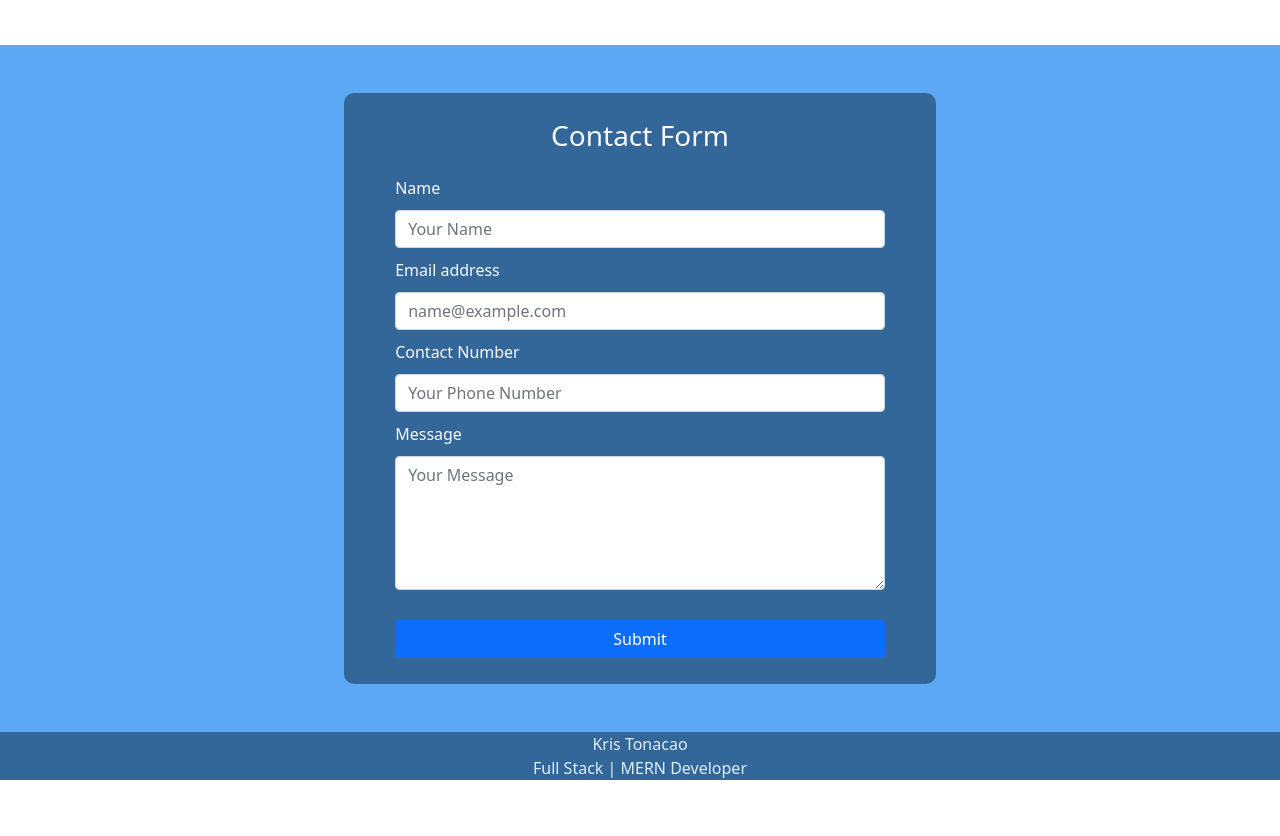
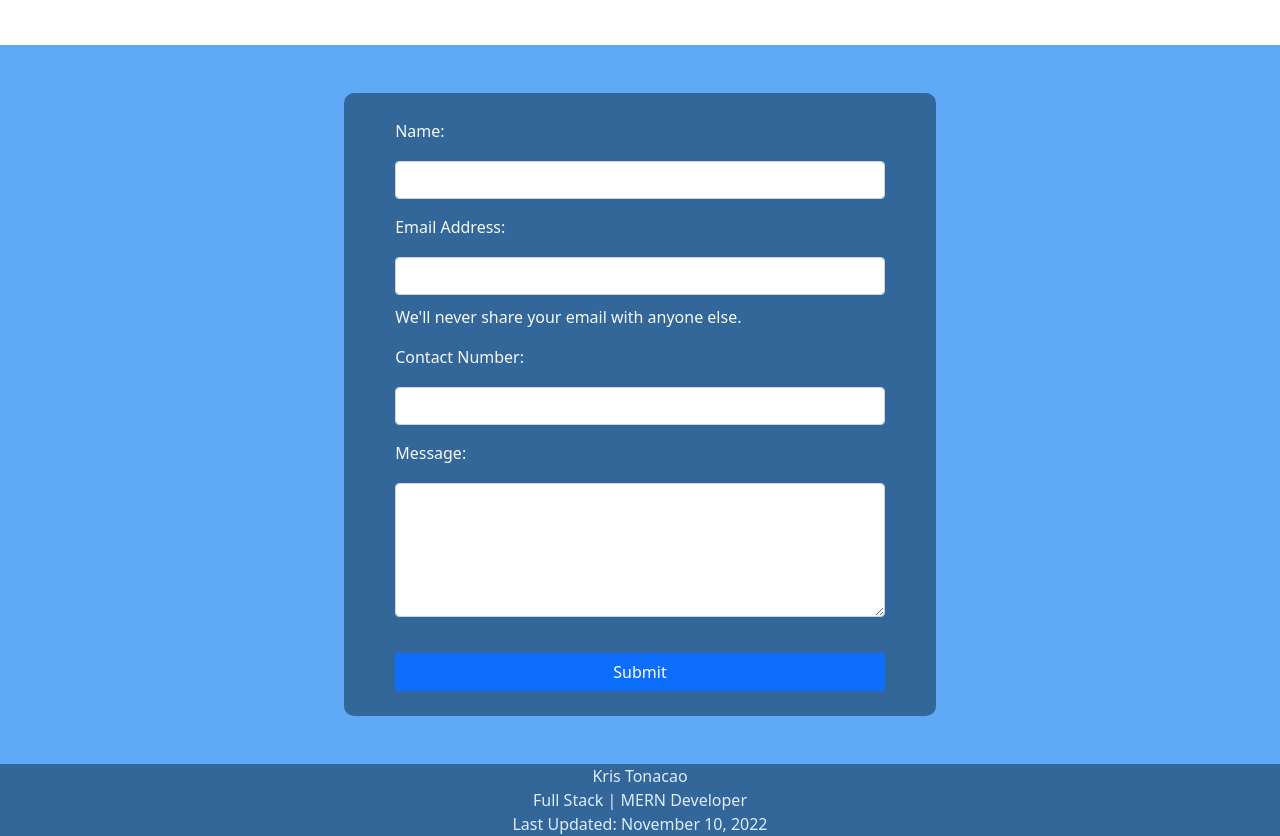
Before and after one commit to krisdanieltonacao/myportfolio, a plain HTML site: page index.html in a window 1280 px wide. Shown: the part 3365-4201 px from the top of the page. Before the commit the page ends 4145 px from the top, so only its background shows below. Drawn offline with nearby package versions, Linux system fonts and the light colour scheme.

Commit message:
trying to fix smtp

```diff
--- a/index.html
+++ b/index.html
@@ -329,6 +329,30 @@
 <!-- CONTACT -->
 <section class="text-light container-fluid mt-5 p-5" id="mycontact">
   <div class="d-lg-flex d-md-flex justify-content-center">
+  <div class="col-lg-6 col-md-6 m-0">
+  <form action="https://formsubmit.co/kris.yenom@gmail.com" method="POST">
+    <div class="mb-3">
+      <label for="exampleInputName1" class="form-label">Name:</label>
+      <input type="text" class="form-control" id="exampleInputName1" aria-describedby="emailHelp">
+    </div>
+    <div class="mb-3">
+      <label for="exampleInputEmail1" class="form-label">Email Address:</label>
+      <input type="email" class="form-control" id="exampleInputEmail1" aria-describedby="emailHelp">
+      <div>We'll never share your email with anyone else.</div>
+    </div>
+    <div class="mb-3">
+      <label for="exampleInputNumber1" class="form-label">Contact Number:</label>
+      <input type="text" class="form-control" id="exampleInputNumber1">
+    </div>
+    <div class="mb-3">
+      <label for="exampleInputMessage1" class="form-label">Message:</label>
+      <textarea type="text" rows="5" class="form-control" id="exampleInputMessage1"></textarea>
+    </div>
+    <button type="submit" class="btn btn-primary">Submit</button>
+  </form>
+  </div>
+</div>
+  <!-- <div class="d-lg-flex d-md-flex justify-content-center">
     <div class="col-lg-6 col-md-6 m-0">
       <div class="formcontainer">
         <form onsubmit="sendEmail(); reset(); return false">
@@ -354,7 +378,7 @@
         </form>
       </div>
     </div>
-  </div>
+  </div> -->
 </section>
 <!-- END OF CONTACT -->
 <!-- FOOTER -->
@@ -362,9 +386,10 @@
   <footer id="myfooter">
     <div>Kris Tonacao</div>
     <div>Full Stack | MERN Developer</div>
+    <div>Last Updated: November 10, 2022</div>
   </footer>
 </section>
-<script src="https://smtpjs.com/v3/smtp.js"></script>
+<!-- <script src="https://smtpjs.com/v3/smtp.js"></script>
 <script>
   function sendEmail(){
         Email.send({
@@ -381,7 +406,7 @@
     );
   }
 
-</script>
+</script> -->
 <script
       src="https://cdn.jsdelivr.net/npm/bootstrap@5.1.3/dist/js/bootstrap.bundle.min.js"
       integrity="sha384-ka7Sk0Gln4gmtz2MlQnikT1wXgYsOg+OMhuP+IlRH9sENBO0LRn5q+8nbTov4+1p"
```
